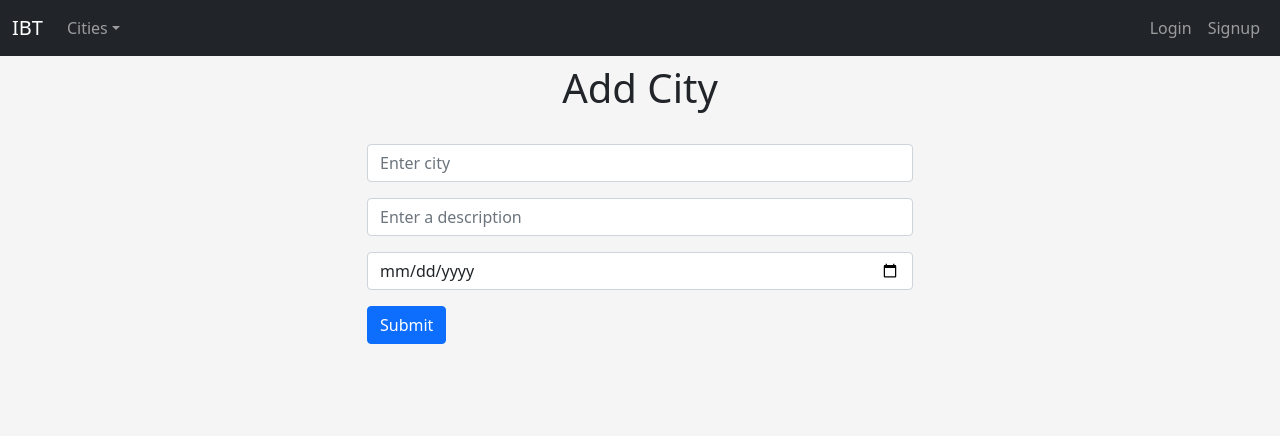
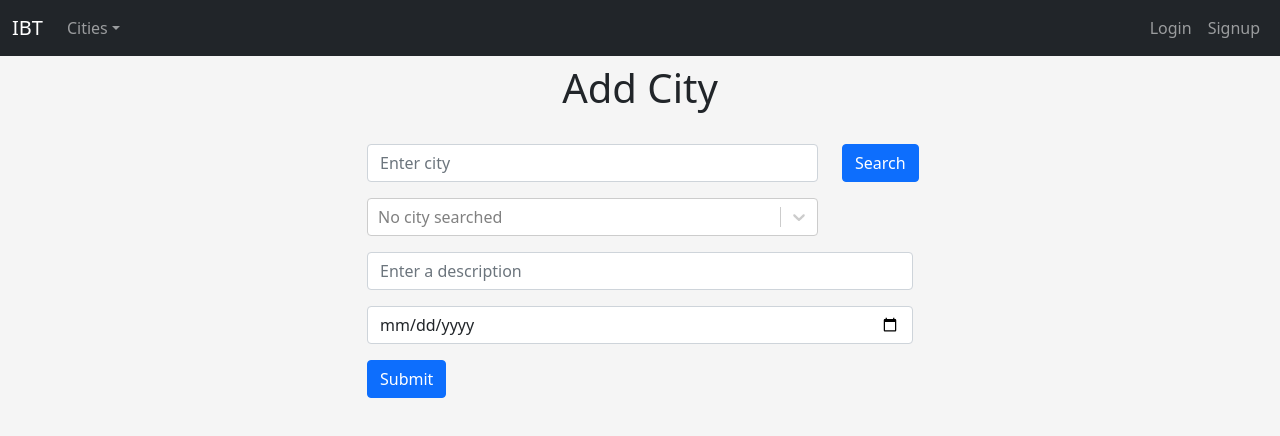
Before and after one commit to JesusAparicioOrtiz/IBT-frontend, a React (Create React App) app: page /addCity in a window 1280 px wide. Shown: the top 436 px of the page. Built offline with nearby package versions, Linux system fonts and the light colour scheme.

Commit message:
feat: add city

```diff
--- a/src/components/CityForm.js
+++ b/src/components/CityForm.js
@@ -1,21 +1,63 @@
-import React from "react";
+import React, {useState } from "react";
 import { Button, Form, Container, Row, Col } from "react-bootstrap";
 import addCity from "../lib/addCity";
+import searchCity from "../lib/searchCity";
 import NavigationBar from './Navigationbar';
+import Select from 'react-select'
 
 
 const CityForm = () => {
+
+    const [cities, setCities] = useState([]);
+    const [city, setCity] = useState('');
+    const [selectedValue, setSelectedValue] = useState([]);
+
+    const handleSubmit = (e) => {
+        e.preventDefault();
+        const selectedCity = cities.filter(x => x.value === selectedValue.value)[0];
+
+        delete selectedCity.label;
+        selectedCity.name = selectedCity.value;
+        delete selectedCity.value;
+        addCity(e, selectedCity);
+    }
+
+    const handleChangeCity = (e) => {
+        setCity(e.target.value);
+    }
+
+    const getCities = (e) => {
+        e.preventDefault();
+        searchCity(e,city).then(res => {
+            res.map(city => {
+                setCities(cities => [...cities, {value: city.name, label: city.name, latitude: city.latitude, longitude: city.longitude}]);
+            });
+        })
+    };
+
+
     return (<>
         <NavigationBar />
         <div className="wrapper">
             <h1>Add City</h1>
             <Container className="mt-4">
-                <Form onSubmit = {addCity}>
+                <Form onSubmit = {handleSubmit}>
                     <Row className="justify-content-md-center">
-                        <Col xs={12} md={6} lg={6}>
-                            <Form.Group controlId="city" className="mb-3">
+                        <Col xs={9} md={5} lg={5}>
+                            <Form.Group controlId="city" className="mb-3" onChange={handleChangeCity}>
                                 <Form.Control type="text" placeholder="Enter city" minLength="3" maxLength="30"/>
                             </Form.Group>
+                            <Select
+                                    defaultValue={selectedValue}
+                                    onChange={setSelectedValue}
+                                    options={cities}
+                                    placeholder={cities.length == 0 ? 'No city searched' : 'Select place...'}
+                                    noOptionsMessage={() => "No city searched"}
+                                    className="mb-3"
+                                />
+                        </Col>
+                        <Col xs={1} md={1} lg={1}>
+                            <Button variant="primary" type="button" className="centerbutton" onClick={getCities}> Search </Button>
                         </Col>
                     </Row>
                     <Row className="justify-content-md-center">
--- a/src/components/UserCities.js
+++ b/src/components/UserCities.js
@@ -54,10 +54,9 @@ const UserCities = () => {
                     </Toast.Header>
                     <Toast.Body className='Dark'>
                         <p>{city.description}</p>
-                        {/* <p>Latitude: {city.latitude}</p>
-                        <p>Longitude: {city.longitude}</p> */}
                     </Toast.Body>
-                    </Toast></div>
+                    </Toast>
+                    </div>
                 ))}
                 </div>) : (
                 <div class="d-flex justify-content-center">
--- a/src/lib/addCity.js
+++ b/src/lib/addCity.js
@@ -1,9 +1,9 @@
 import axios from 'axios';
 
-function addCity(event) {
+function addCity(event, city) {
+    console.log(city)
     alert("Adding city...");
     event.preventDefault();
-    const city = event.target.city.value;
     const description = event.target.description.value;
     let date;
 
@@ -20,8 +20,8 @@ function addCity(event) {
         return;
     }
 
-    if(city.length < 3 || city.length > 30) {
-        alert('City must be between 3 and 30 characters long');
+    if(city.name.length < 3) {
+        alert('City must be higher than 3 characters');
         return;
     }
 
--- /dev/null
+++ b/src/lib/searchCity.js
@@ -0,0 +1,28 @@
+import axios from 'axios';
+
+function searchCity(event,city) {
+    event.preventDefault();
+
+    return new Promise((resolve, reject) => {
+
+        if(city.length < 3 || city.length > 30) {
+            alert('City must be between 3 and 30 characters long');
+            return reject();
+        }
+
+        axios.get(`${process.env.REACT_APP_SERVER}/api/v1/city/search/${city}`,{  validateStatus:false, headers: {
+                'x-access-token': localStorage.getItem('user')
+            }
+        }).then((response) => {
+            if (response.status === 200) {
+                return resolve(response.data)
+            } else {
+                alert(response.data.message);
+                return reject();
+            }
+        })
+
+    });
+}
+
+export default searchCity;
```
